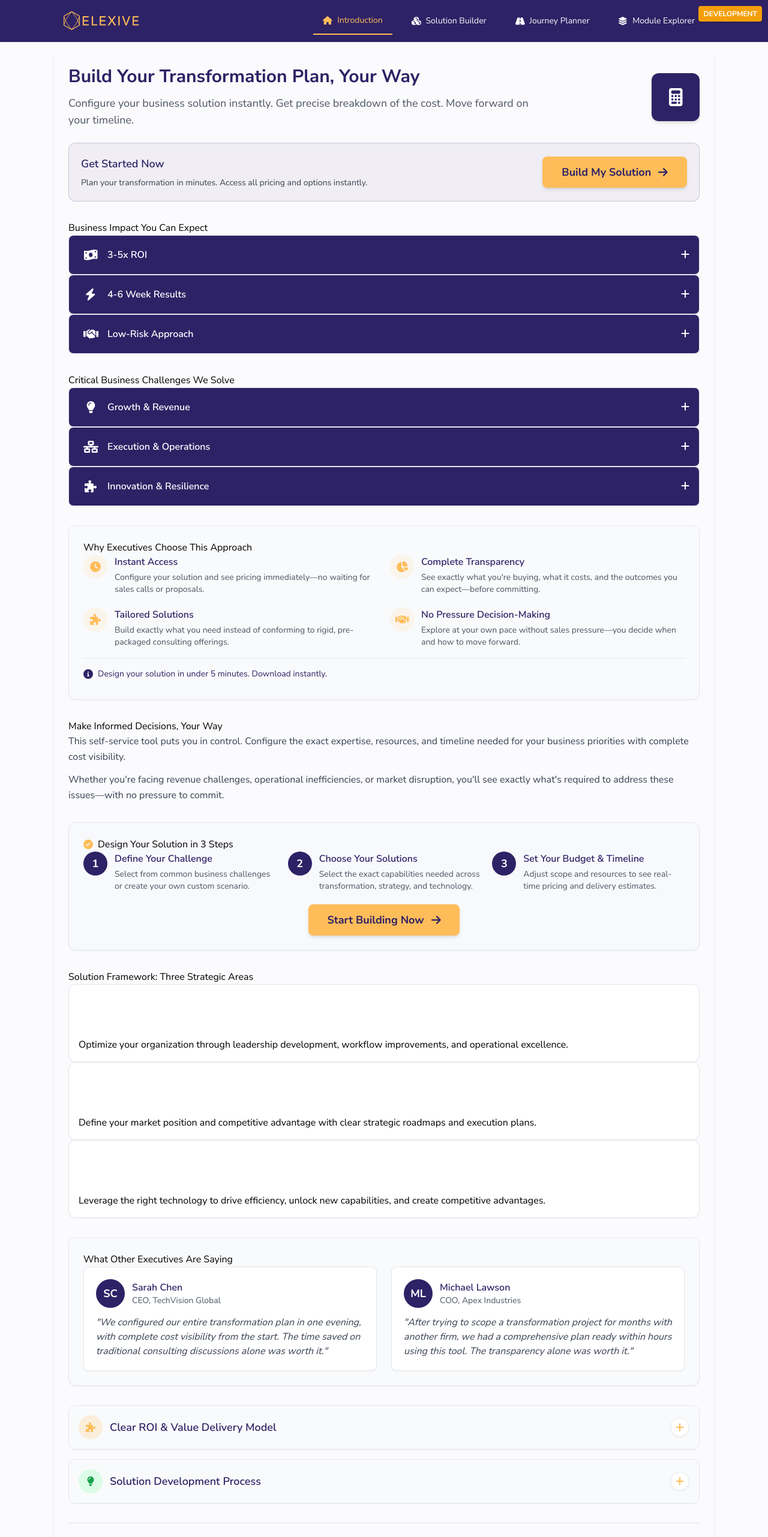
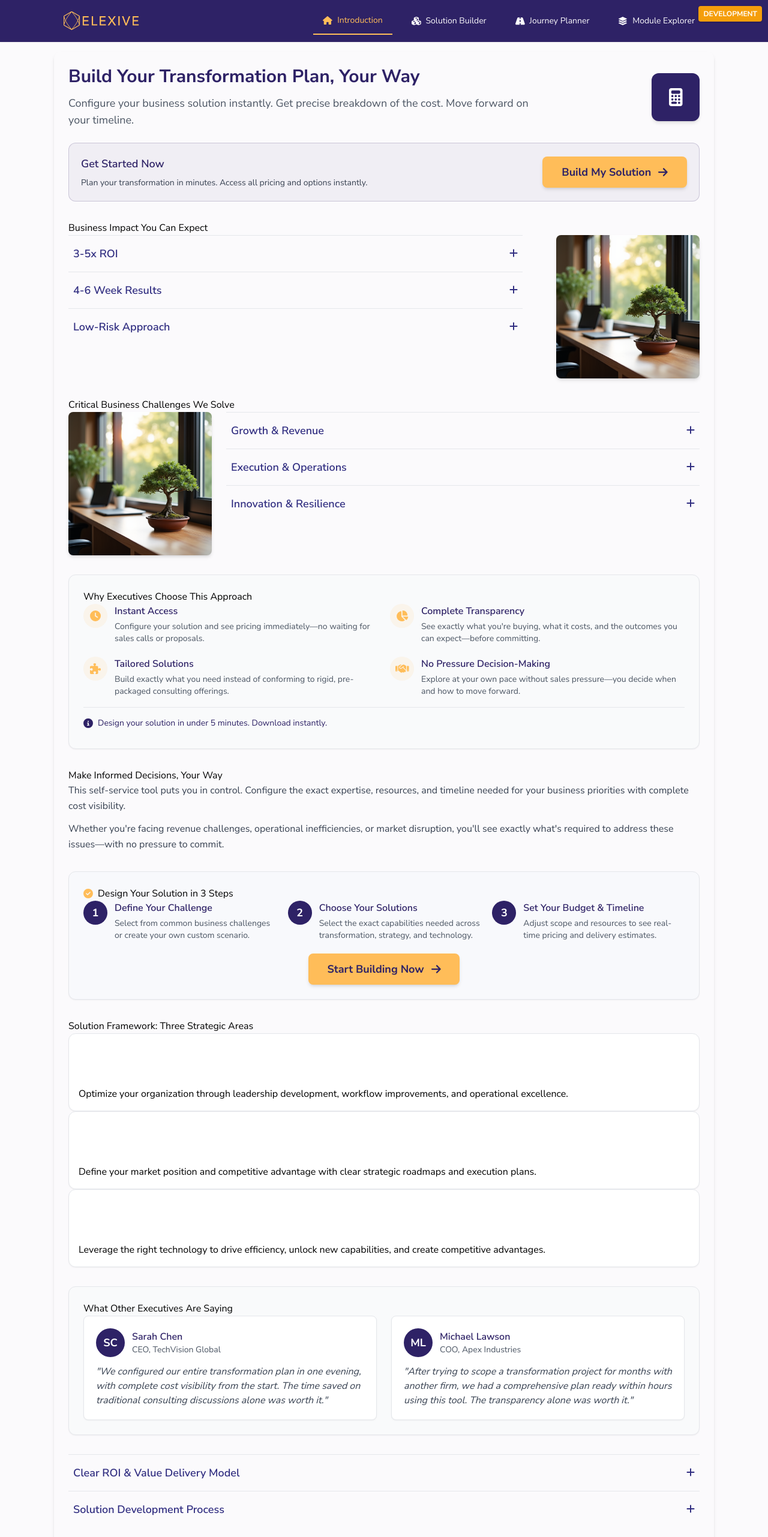
Before and after one commit to elexive-com/elexive-calc, a React (Create React App) app: page / in a window 1280 px wide. Shown: the top 2563 px of the page at 60% size. Built offline with nearby package versions, Linux system fonts and the light colour scheme; what @react-pdf/renderer would draw is missing.

Commit message:
changed collapsible design to be more uniform with the main site experience

```diff
--- a/src/components/CalculatorIntroduction.jsx
+++ b/src/components/CalculatorIntroduction.jsx
@@ -9,8 +9,9 @@ import {
   faChartPie,
   faClock, faMoneyBillWave, faHandshake, faBolt
 } from '@fortawesome/free-solid-svg-icons';
+// Remove direct import and use process.env.PUBLIC_URL for images in public folder
 
-// Card component with self-contained state management
+// Card component with self-contained state management - redesigned to match minimalist style
 const CollapsibleCard = ({ title, icon, content }) => {
   // Each card maintains its own expansion state
   const [isExpanded, setIsExpanded] = useState(false);
@@ -21,29 +22,26 @@ const CollapsibleCard = ({ title, icon, content }) => {
   };
 
   return (
-    <div className="flex flex-col h-full bg-white rounded-lg overflow-hidden border border-gray-200 shadow-sm">
-      {/* Colored header with background and icon - clickable */}
+    <div className="border-t border-gray-200 overflow-hidden">
+      {/* Clean, minimalist header - clickable */}
       <div
-        className="px-4 py-3 flex items-center justify-between w-full bg-elx-primary text-white cursor-pointer"
+        className="py-4 px-2 flex items-center justify-between w-full cursor-pointer"
         onClick={toggleCard}
       >
-        <div className="flex items-center">
-          <div className="w-10 h-10 flex items-center justify-center mr-2">
-            <FontAwesomeIcon icon={icon} size="lg" />
-          </div>
-          <h4 className="font-semibold text-white">{title}</h4>
-        </div>
+        <h4 className="font-semibold text-lg text-indigo-900">{title}</h4>
         <div>
           <FontAwesomeIcon
             icon={isExpanded ? faMinus : faPlus}
-            className="text-white"
+            className="text-indigo-900"
           />
         </div>
       </div>
 
-      {/* Content area - always render content but hide it when not expanded */}
-      <div className={`${isExpanded ? 'flex flex-col p-4' : 'h-0 overflow-hidden'}`}>
-        {content}
+      {/* Content area with conditional rendering */}
+      <div
+        className={`overflow-hidden transition-all duration-300 ${isExpanded ? 'opacity-100 py-4' : 'opacity-0 h-0 py-0'}`}
+      >
+        {isExpanded && content}
       </div>
     </div>
   );
@@ -126,7 +124,9 @@ const CalculatorIntroduction = ({ onGetStarted }) => {
       <div className="elx-section mb-8">
         <h3 className="elx-heading-2">Business Impact You Can Expect</h3>
 
-        <div className="elx-grid-3col">
+        <div className="flex flex-col md:flex-row">
+          <div className="w-full md:w-3/4 pr-0 md:pr-8">
+            <div className="space-y-0">
               <CollapsibleCard
                 title="3-5x ROI"
                 icon={faMoneyBillWave}
@@ -219,10 +219,34 @@ const CalculatorIntroduction = ({ onGetStarted }) => {
             </div>
           </div>
 
+          <div className="w-full md:w-1/4 mt-6 md:mt-0 md:pl-6">
+            <div className="sticky top-6">
+              <img
+                src={`${process.env.PUBLIC_URL}/bonsai-square-1.png`}
+                alt="Bonsai tree representing growth and balance"
+                className="w-full rounded-lg shadow-md"
+              />
+            </div>
+          </div>
+        </div>
+      </div>
+
       {/* 2. BUSINESS CHALLENGES - CEOs primarily care about their specific problems */}
       <div className="mb-8">
         <h3 className="elx-heading-2">Critical Business Challenges We Solve</h3>
-        <div className="elx-grid-3col">
+        <div className="flex flex-col md:flex-row">
+          <div className="w-full md:w-1/4 mb-6 md:mb-0 md:pr-6">
+            <div>
+              <img
+                src={`${process.env.PUBLIC_URL}/bonsai-square-1.png`}
+                alt="Bonsai tree representing growth and balance"
+                className="w-full rounded-lg shadow-md"
+              />
+            </div>
+          </div>
+
+          <div className="w-full md:w-3/4">
+            <div className="space-y-0">
               <CollapsibleCard
                 title="Growth & Revenue"
                 icon={faLightbulb}
@@ -312,6 +336,8 @@ const CalculatorIntroduction = ({ onGetStarted }) => {
                   </>
                 }
               />
+            </div>
+          </div>
         </div>
       </div>
 
@@ -534,23 +560,18 @@ const CalculatorIntroduction = ({ onGetStarted }) => {
       </div>
 
       {/* 6. EXPANDABLE SECTIONS - Detailed information for CEOs who want to dig deeper */}
-      <div className="space-y-4 mb-8">
-        {/* Value Model Section - Expandable */}
-        <div className="rounded-xl overflow-hidden shadow-sm border border-gray-200">
+      <div className="space-y-0 mb-8">
+        {/* Value Model Section - Expandable - Styled like the reference image */}
+        <div className="border-t border-gray-200 overflow-hidden">
           <div
-            className="flex items-center justify-between p-4 cursor-pointer bg-gray-50 hover:bg-gray-100 transition-colors duration-200"
+            className="py-4 px-2 flex items-center justify-between w-full cursor-pointer"
             onClick={() => toggleSection('evcModel')}
           >
-            <div className="flex items-center">
-              <div className="w-10 h-10 rounded-full bg-elx-accent bg-opacity-20 flex items-center justify-center mr-3">
-                <FontAwesomeIcon icon={faPuzzlePiece} className="text-elx-accent" />
-              </div>
-              <h3 className="text-lg font-semibold text-elx-primary">Clear ROI & Value Delivery Model</h3>
-            </div>
-            <div className="w-8 h-8 rounded-full bg-white flex items-center justify-center shadow-sm border border-gray-200">
+            <h3 className="font-semibold text-lg text-indigo-900">Clear ROI & Value Delivery Model</h3>
+            <div>
               <FontAwesomeIcon
                 icon={expandedSections.evcModel ? faMinus : faPlus}
-                className="text-elx-accent"
+                className="text-indigo-900"
               />
             </div>
           </div>
@@ -593,21 +614,16 @@ const CalculatorIntroduction = ({ onGetStarted }) => {
         </div>
 
         {/* Detailed Process Section - Expandable */}
-        <div className="rounded-xl overflow-hidden shadow-sm border border-gray-200">
+        <div className="border-t border-gray-200 overflow-hidden">
           <div
-            className="flex items-center justify-between p-4 cursor-pointer bg-gray-50 hover:bg-gray-100 transition-colors duration-200"
+            className="py-4 px-2 flex items-center justify-between w-full cursor-pointer"
             onClick={() => toggleSection('process')}
           >
-            <div className="flex items-center">
-              <div className="w-10 h-10 rounded-full bg-green-100 flex items-center justify-center mr-3">
-                <FontAwesomeIcon icon={faLightbulb} className="text-green-600" />
-              </div>
-              <h3 className="text-lg font-semibold text-elx-primary">Solution Development Process</h3>
-            </div>
-            <div className="w-8 h-8 rounded-full bg-white flex items-center justify-center shadow-sm border border-gray-200">
+            <h3 className="font-semibold text-lg text-indigo-900">Solution Development Process</h3>
+            <div>
               <FontAwesomeIcon
                 icon={expandedSections.process ? faMinus : faPlus}
-                className="text-elx-accent"
+                className="text-indigo-900"
               />
             </div>
           </div>
```
Also changed, not shown: public/bonsai-square-1.png (added). Lines whose indentation alone changed are shown as unchanged.
